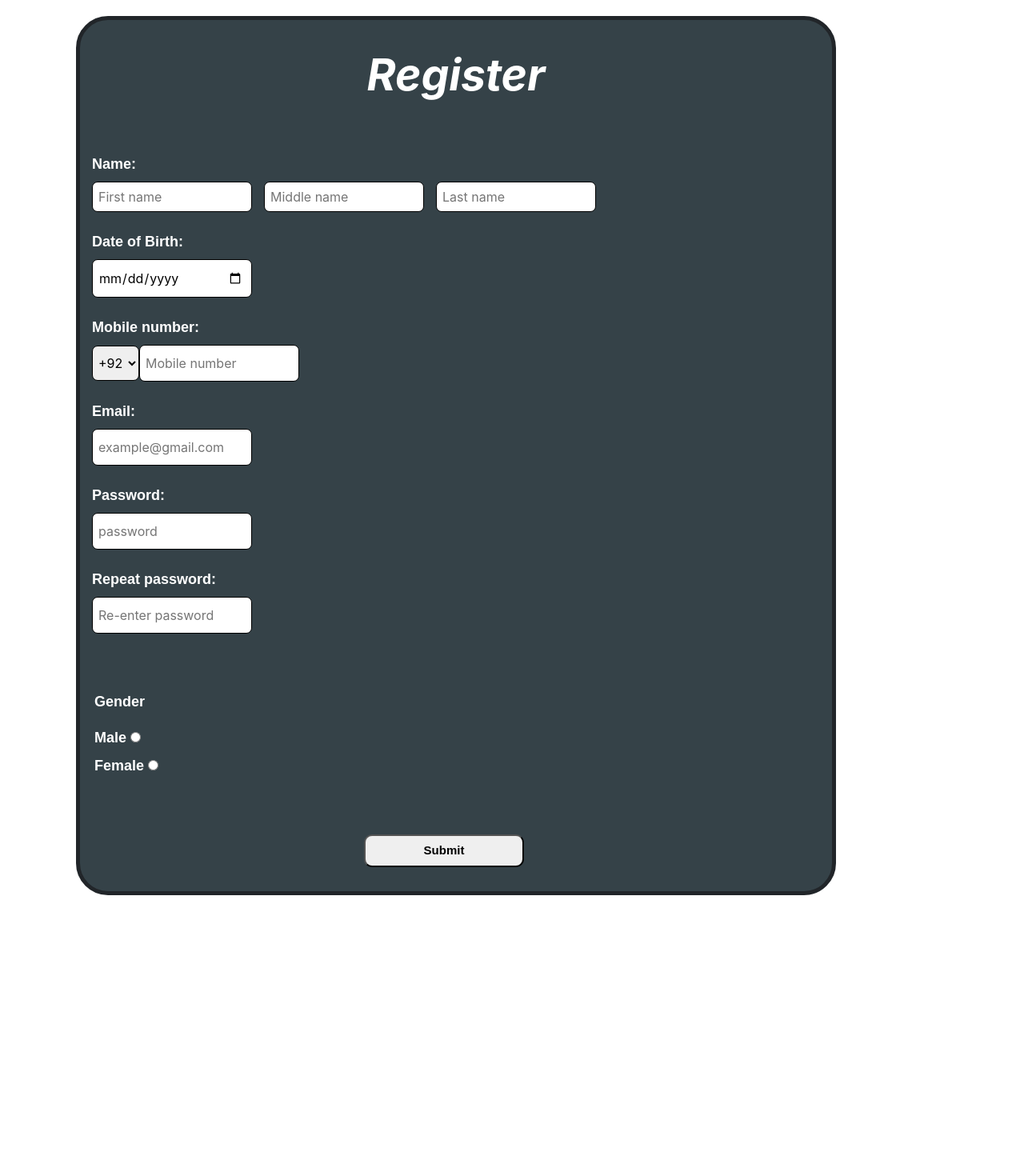
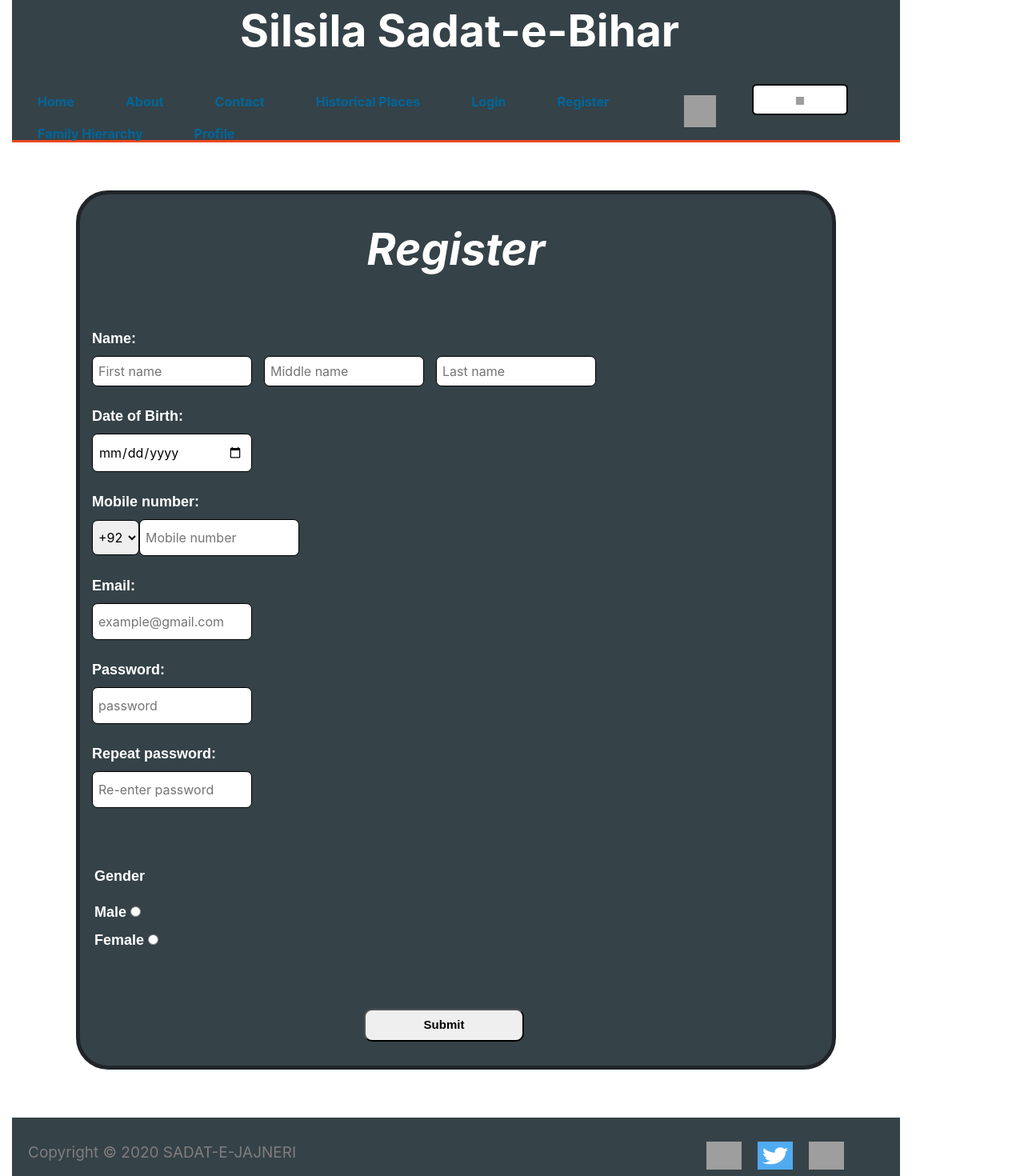
Before and after one commit to abdullahahmed2/family-tree, a React (Create React App) app in the folder family-tree-project/family-tree/: page /name in a window 1280 px wide. Shown: the part 40-1510 px from the top of the page at 80% size. Before the commit the page ends 1225 px from the top, so only its background shows below. Built offline with nearby package versions, Linux system fonts and the light colour scheme; grey boxes are pictures that could not be loaded.

Commit message:
minor changes

```diff
--- a/family-tree-project/family-tree/src/components/nav.js
+++ b/family-tree-project/family-tree/src/components/nav.js
@@ -6,7 +6,7 @@ class NavBar extends React.Component {
     render () {
         return (
             <ul id="nav">
-                <li className="current"><a href="/">Home</a></li>
+                <li><a href="/">Home</a></li>
                 <li><a href="/about">About</a></li>
                 <li><a href="/contact">Contact</a></li>
                 <li><a href="/historicalplaces">Historical Places</a></li>
--- a/family-tree-project/family-tree/src/pages/Login-Page/loginpage.js
+++ b/family-tree-project/family-tree/src/pages/Login-Page/loginpage.js
@@ -3,11 +3,17 @@ import './loginpage.css';
 import {Button, Form, FormGroup, Label, Input}
     from 'reactstrap';
 import {FacebookLoginButton} from 'react-social-login-buttons';
+import Header from "../Homepage/Header.js";
+import Footer from "../Homepage/Footer.js";
+
+
 class Login extends Component{
   render(){
     return(
 
       <body>
+
+        <Header/>
 
        <Form className ='login-form'>
            <h1 className='login'> Log In </h1>
@@ -44,6 +50,9 @@ class Login extends Component{
            </FormGroup>
 
        </Form>
+
+       <Footer/>
+
       </body>
 
     )
--- a/family-tree-project/family-tree/src/pages/Registration-Page/Registration.js
+++ b/family-tree-project/family-tree/src/pages/Registration-Page/Registration.js
@@ -1,11 +1,15 @@
 import React from 'react';
 import './Registration.css';
+import Header from "../Homepage/Header.js";
+import Footer from "../Homepage/Footer.js";
 
 class RCName extends React.Component {
   render() {
     return(
 
        <body>
+
+        <Header/>
 
         <div className="box">
 
@@ -81,6 +85,9 @@ class RCName extends React.Component {
           </div>
          </form>
        </div>
+
+       <Footer/>
+
       </body>
     );
   }
--- a/family-tree-project/family-tree/src/pages/pages.css
+++ b/family-tree-project/family-tree/src/pages/pages.css
@@ -86,9 +86,6 @@
     color: #069;
 }
 
-#nav .current a{
-	color:red;
-}
 
 #nav a:hover{
 	color:red;
```
